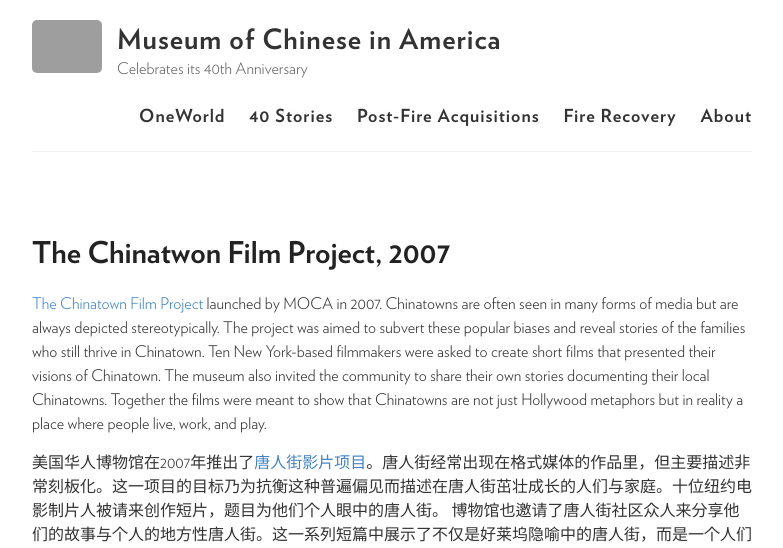
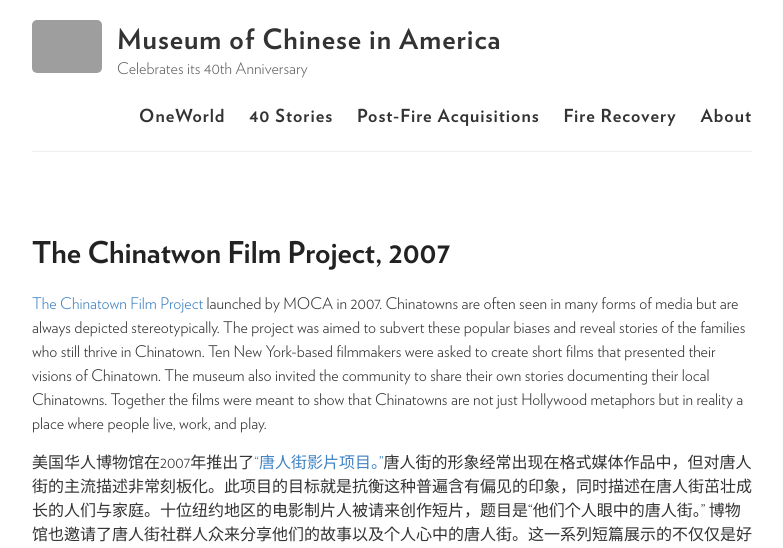
Before and after one commit to moca40/moca40.github.io, a Jekyll site: the page built from _stories/2007-01-01-chinatown-film-project.md, in a window 1280 px wide, cut to the strip 0-548 px from the top of the page. Shown: the whole strip, without its empty margins (248-1031 px from the left). Built offline with Jekyll 4.4.1, drawn with Linux system fonts in a browser that asks for light colours; some of the changed text lies outside the part shown; grey boxes are pictures that could not be loaded.

Commit message:
Update 2007-01-01-chinatown-film-project.md

```diff
--- a/_stories/2007-01-01-chinatown-film-project.md
+++ b/_stories/2007-01-01-chinatown-film-project.md
@@ -8,6 +8,6 @@
 
 [The Chinatown Film Project](http://www.mocanyc.org/visit/events/chinatown_film_project) launched by MOCA in 2007. Chinatowns are often seen in many forms of media but are always depicted stereotypically.  The project was aimed to subvert these popular biases and reveal stories of the families who still thrive in Chinatown. Ten New York-based filmmakers were asked to create short films that presented their visions of Chinatown. The museum also invited the community to share their own stories documenting their local Chinatowns. Together the films were meant to show that Chinatowns are not just Hollywood metaphors but in reality a place where people live, work, and play.
 
-美国华人博物馆在2007年推出了[唐人街影片项目](http://www.mocanyc.org/visit/events/chinatown_film_project)。唐人街经常出现在格式媒体的作品里，但主要描述非常刻板化。这一项目的目标乃为抗衡这种普遍偏见而描述在唐人街茁壮成长的人们与家庭。十位纽约电影制片人被请来创作短片，题目为他们个人眼中的唐人街。 博物馆也邀请了唐人街社区众人来分享他们的故事与个人的地方性唐人街。这一系列短篇中展示了不仅是好莱坞隐喻中的唐人街，而是一个人们真实生活，工作，和玩耍的地方。
+美国华人博物馆在2007年推出了["唐人街影片项目。"](http://www.mocanyc.org/visit/events/chinatown_film_project)唐人街的形象经常出现在格式媒体作品中，但对唐人街的主流描述非常刻板化。此项目的目标就是抗衡这种普遍含有偏见的印象，同时描述在唐人街茁壮成长的人们与家庭。十位纽约地区的电影制片人被请来创作短片，题目是“他们个人眼中的唐人街。” 博物馆也邀请了唐人街社群人众来分享他们的故事以及个人心中的唐人街。这一系列短篇展示的不仅仅是好莱坞隐喻中的唐人街，而也是一个人们真正在生活，工作，和玩耍的地方。
 
 {% include slideshow.html %}
```
